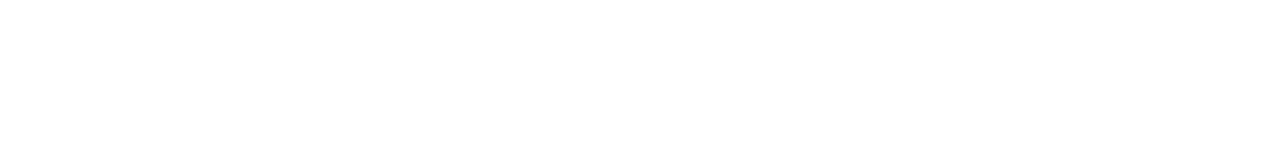
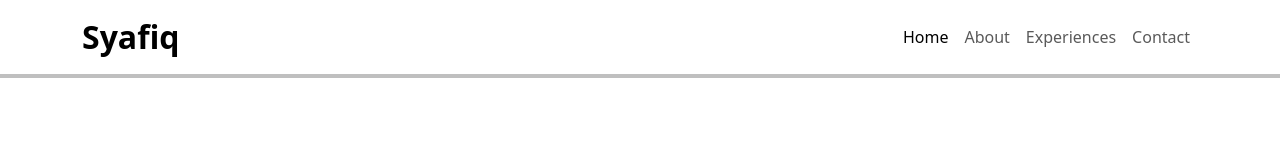
Before and after one commit to syafiqAsyaddid/Syafiq-Portfolio, a plain HTML site: page index.html in a window 1280 px wide. Drawn offline with nearby package versions, Linux system fonts and the light colour scheme.

Commit message:
add navbar

```diff
--- a/index.html
+++ b/index.html
@@ -5,10 +5,34 @@
     <meta http-equiv="X-UA-Compatible" content="IE=edge">
     <meta name="viewport" content="width=device-width, initial-scale=1.0">
     <title>Portfolio</title>
-    <link href="https://cdn.jsdelivr.net/npm/bootstrap@5.3.0-alpha1/dist/css/bootstrap.min.css">
+    <link href="https://cdn.jsdelivr.net/npm/bootstrap@5.3.0-alpha1/dist/css/bootstrap.min.css" rel="stylesheet" integrity="sha384-GLhlTQ8iRABdZLl6O3oVMWSktQOp6b7In1Zl3/Jr59b6EGGoI1aFkw7cmDA6j6gD" crossorigin="anonymous">
     <link rel="stylesheet" href="style.css">
 </head>
 <body>
+    <nav class="navbar navbar-expand-lg">
+        <div class="container">
+          <a class="navbar-brand fs-2 fw-bold" href="#">Syafiq</a>
+          <button class="navbar-toggler" type="button" data-bs-toggle="collapse" data-bs-target="#navbarNav" aria-controls="navbarNav" aria-expanded="false" aria-label="Toggle navigation">
+            <span class="navbar-toggler-icon"></span>
+          </button>
+          <div class="collapse navbar-collapse" id="navbarNav">
+            <ul class="navbar-nav ms-auto">
+              <li class="nav-item">
+                <a class="nav-link active" aria-current="page" href="#">Home</a>
+              </li>
+              <li class="nav-item">
+                <a class="nav-link" href="#">About</a>
+              </li>
+              <li class="nav-item">
+                <a class="nav-link" href="#">Experiences</a>
+              </li>
+              <li class="nav-item">
+                <a class="nav-link" href="#">Contact</a>
+              </li>
+            </ul>
+          </div>
+        </div>
+      </nav>
 
 
     <script src="https://cdn.jsdelivr.net/npm/@popperjs/core@2.11.6/dist/umd/popper.min.js" integrity="sha384-oBqDVmMz9ATKxIep9tiCxS/Z9fNfEXiDAYTujMAeBAsjFuCZSmKbSSUnQlmh/jp3" crossorigin="anonymous"></script>
--- a/style.css
+++ b/style.css
@@ -0,0 +1,4 @@
+.navbar {
+    background-color: white;
+    box-shadow: 0 0 0 4px rgba(0, 0, 0,0.25);
+}
```
